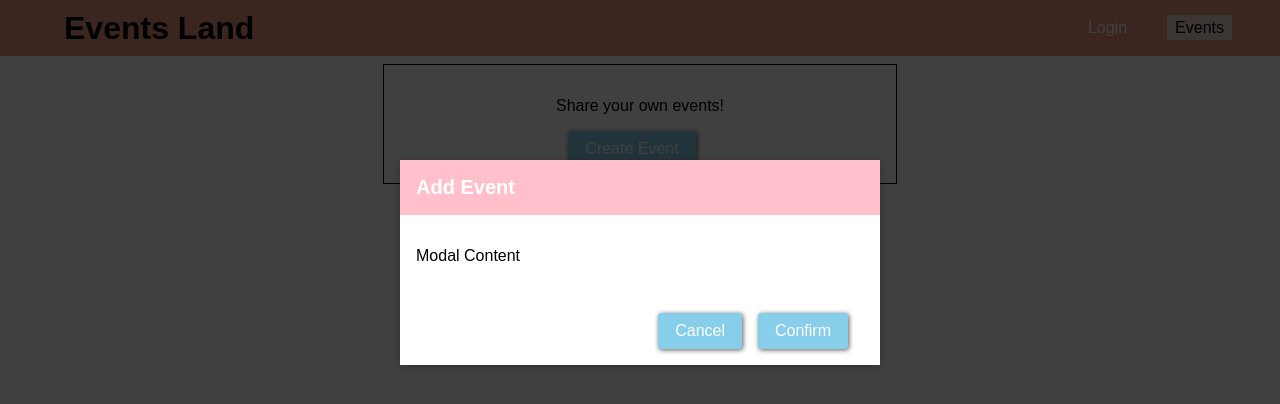
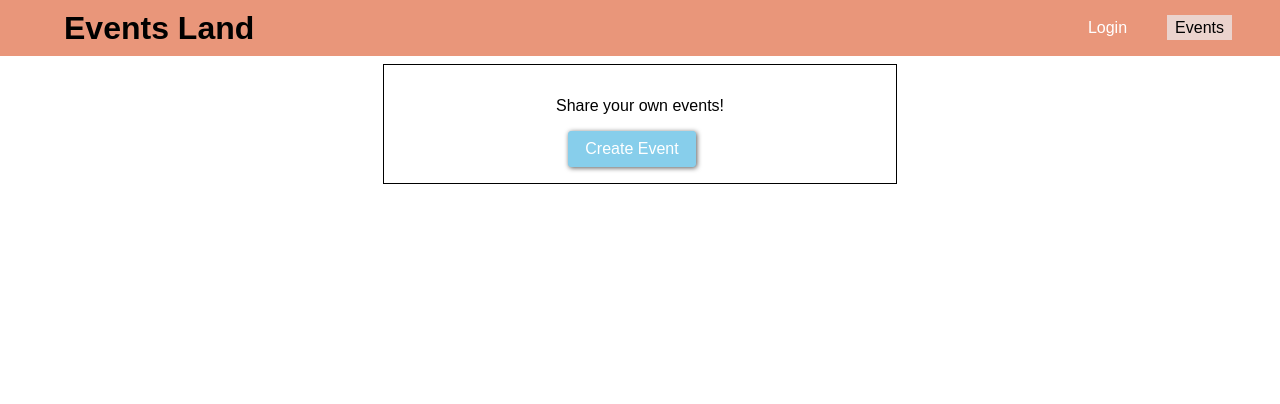
Before and after one commit to vbertoletti/Event-Booking, a React (Create React App) app in the folder client/: page /events in a window 1280 px wide. Shown: the top 404 px of the page. Built offline with nearby package versions, Linux system fonts and the light colour scheme.

Commit message:
add more logic to the modal and create simple methods for the modal button, passing as props from Events.js

```diff
--- a/client/src/components/Modal/Modal.js
+++ b/client/src/components/Modal/Modal.js
@@ -9,8 +9,16 @@ const Modal = props => {
       </header>
       <section className="modal-content">{props.children}</section>
       <section className="modal-actions">
-        {props.canCancel && <button className="btn">Cancel</button>}
-        {props.canConfirm && <button className="btn">Confirm</button>}
+        {props.canCancel && (
+          <button className="btn" onClick={props.onCancel}>
+            Cancel
+          </button>
+        )}
+        {props.canConfirm && (
+          <button className="btn" onClick={props.onConfirm}>
+            Confirm
+          </button>
+        )}
       </section>
     </div>
   );
--- a/client/src/pages/Events.js
+++ b/client/src/pages/Events.js
@@ -4,16 +4,44 @@ import Modal from "../components/Modal/Modal";
 import Backdrop from "../components/Backdrop/Backdrop";
 
 class EventsPage extends Component {
+  state = {
+    creating: false
+  };
+
+  startCreateEventHandler = () => {
+    this.setState({ creating: true });
+  };
+
+  modalConfirmHandler = () => {
+    this.setState({ creating: false });
+  };
+
+  modalCancelHandler = () => {
+    this.setState({ creating: false });
+  };
+
   render() {
     return (
       <React.Fragment>
-        <Backdrop />
-        <Modal title="Add Event" canCancel canConfirm>
-          <p>Modal Content</p>
-        </Modal>
+        {this.state.creating && (
+          <React.Fragment>
+            <Backdrop />}
+            <Modal
+              title="Add Event"
+              canCancel
+              canConfirm
+              onCancel={this.modalCancelHandler}
+              onConfirm={this.modalConfirmHandler}
+            >
+              <p>Modal Content</p>
+            </Modal>
+          </React.Fragment>
+        )}
         <div className="events-control">
           <p>Share your own events!</p>
-          <button className="btn">Create Event</button>
+          <button className="btn" onClick={this.startCreateEventHandler}>
+            Create Event
+          </button>
         </div>
       </React.Fragment>
     );
```
